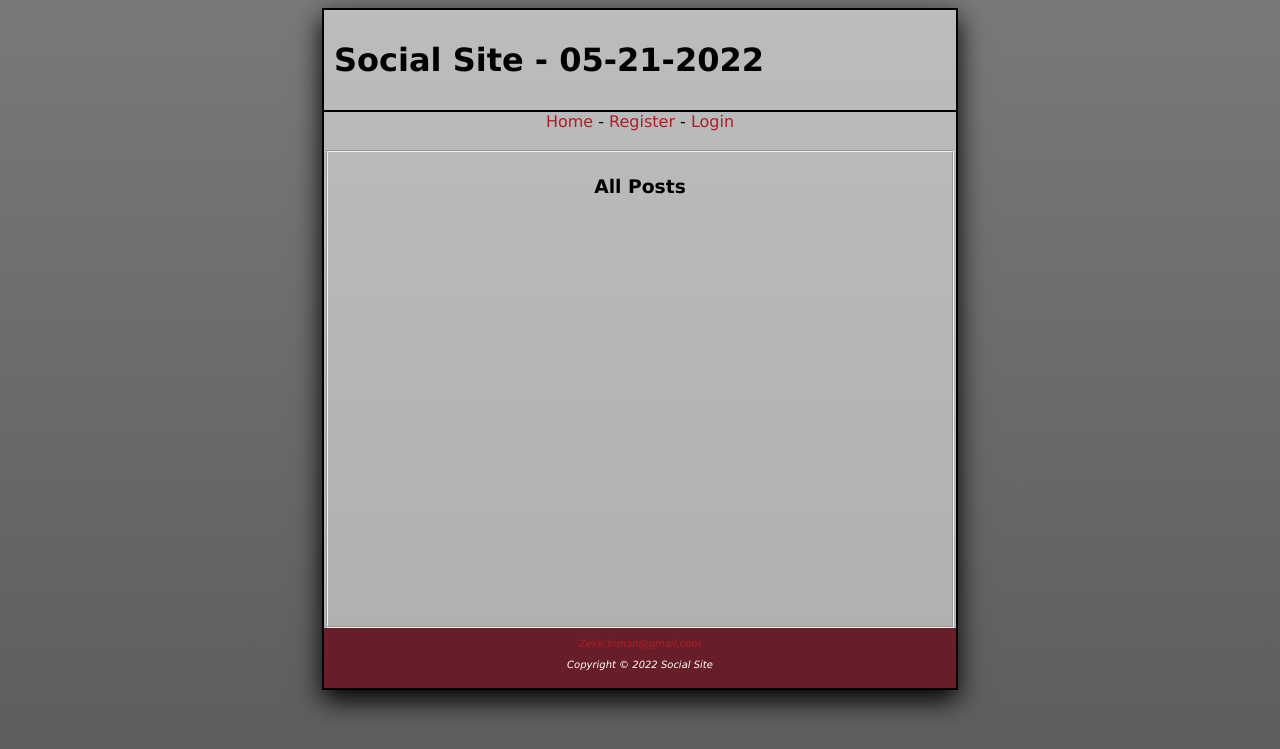
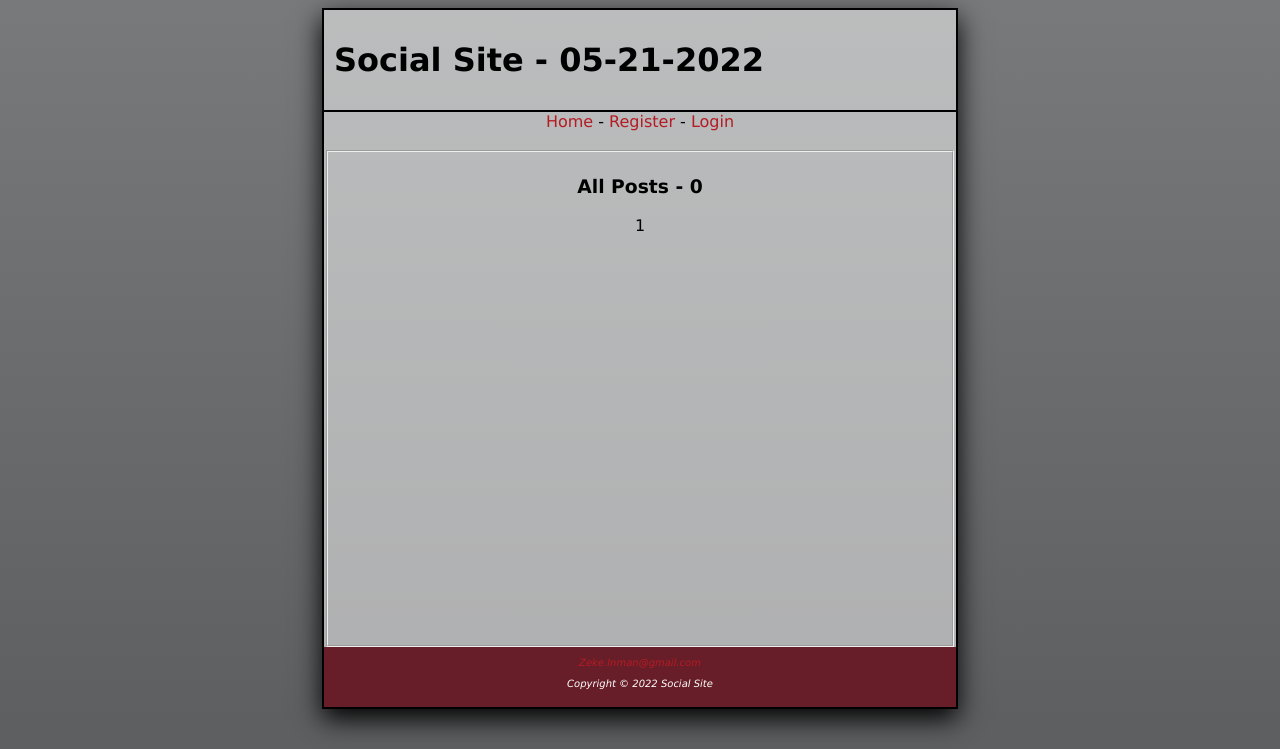
Before and after one commit to Zeke5399/SocialSite, a PHP site: page /register/ in a window 1280 px wide. Shown: the top 749 px of the page. Run offline with PHP 8.4, Linux system fonts and the light colour scheme; tables that the repository leaves empty hold one stand-in row (values such as "Sample post"); some libraries are stand-ins or nearby versions.

Commit message:
Added Post page tabs. 10 Posts per page.

```diff
--- a/db/postDB.php
+++ b/db/postDB.php
@@ -115,6 +115,25 @@
         return $row;
     }
 
+    public static function getAllPublicPostsByPage($currentPage, $itemsPerPage) {
+        $fetchStart = ($currentPage - 1) * $itemsPerPage;
+        $privacySetting = "public";
+        $db = dbh::getDB();
+        $query = ('SELECT * FROM post WHERE privacySetting = :privacySetting ORDER BY postDate desc');
+        $statement = $db->prepare($query);
+        $statement->bindValue(':privacySetting', $privacySetting);
+        try {
+            $statement->execute();
+        } catch (Exception $e) {
+            include('./errors/dbError.php');
+            exit();
+        }
+        $row = $statement->fetchAll();
+        $filteredRow = array_slice($row, $fetchStart, $itemsPerPage);
+        $statement->closeCursor();
+        return $filteredRow;
+    }
+
     public static function getPostsByAccountID($accountID) {
         $db = dbh::getDB();
         $query = ('SELECT * FROM post WHERE accountID = :accountid ORDER BY postDate desc');
@@ -149,6 +168,26 @@
         return $row;
     }
 
+    public static function getPublicPostsByAccountIDByPage($accountID, $currentPage, $itemsPerPage) {
+        $fetchStart = ($currentPage - 1) * $itemsPerPage;
+        $privacySetting = "public";
+        $db = dbh::getDB();
+        $query = ('SELECT * FROM post WHERE accountID = :accountid AND privacySetting = :privacySetting ORDER BY postDate desc');
+        $statement = $db->prepare($query);
+        $statement->bindValue(':accountid', $accountID);
+        $statement->bindValue(':privacySetting', $privacySetting);
+        try {
+            $statement->execute();
+        } catch (Exception $e) {
+            include('./errors/dbError.php');
+            exit();
+        }
+        $row = $statement->fetchAll();
+        $filteredRow = array_slice($row, $fetchStart, $itemsPerPage);
+        $statement->closeCursor();
+        return $filteredRow;
+    }
+
     public static function getPostByPostID($postID) {
         $db = dbh::getDB();
         $query = ('SELECT * FROM post WHERE postID = :postid');
@@ -178,14 +217,13 @@
             exit();
         }
         $resultCheck;
-        if($statement->rowCount() > 0) {
+        if ($statement->rowCount() > 0) {
             $resultCheck = true;
-	}
-	else {
+        } else {
             $resultCheck = false;
-	}
+        }
         $statement->closeCursor();
-	return $resultCheck;
+        return $resultCheck;
     }
 
     public static function checkPostsByAccountID($accountID) {
@@ -200,14 +238,13 @@
             exit();
         }
         $resultCheck;
-        if($statement->rowCount() > 0) {
+        if ($statement->rowCount() > 0) {
             $resultCheck = true;
-	}
-	else {
+        } else {
             $resultCheck = false;
-	}
+        }
         $statement->closeCursor();
-	return $resultCheck;
+        return $resultCheck;
     }
 
 }
--- a/index.php
+++ b/index.php
@@ -26,6 +26,24 @@
 //this will be the default display page
     case 'welcome_page':
         $posts = postDB::getAllPublicPosts();
+        $count = 0;
+        $itemsPerPage = 10;
+        $pageCount = 0;
+        $pages = 1;
+        $currentPage = filter_input(INPUT_GET, 'page');
+        if ($currentPage == null) {
+            $currentPage = 1;
+        }
+        //Determines how many pages are needed.
+        foreach ($posts as $post) {
+            $count += 1;
+            $pageCount += 1;
+            if ($pageCount >= $itemsPerPage) {
+                $pages += 1;
+                $pageCount = 0;
+            }
+        }
+        $filteredPosts = postDB::getAllPublicPostsByPage($currentPage, $itemsPerPage);
         include('./view/welcome_page.php');
         break;
 
@@ -323,6 +341,25 @@
         $account = new account($user['accountID'], $user['username'], $user['email'], $user['accountType'], $user['fname'], $user['lname'], $user['bio']);
         $posts = postDB::getPublicPostsByAccountID($user['accountID']);
 
+        $count = 0;
+        $itemsPerPage = 10;
+        $pageCount = 0;
+        $pages = 1;
+        $currentPage = filter_input(INPUT_GET, 'page');
+        if ($currentPage == null) {
+            $currentPage = 1;
+        }
+        //Determines how many pages are needed.
+        foreach ($posts as $post) {
+            $count += 1;
+            $pageCount += 1;
+            if ($pageCount >= $itemsPerPage) {
+                $pages += 1;
+                $pageCount = 0;
+            }
+        }
+        $filteredPosts = postDB::getPublicPostsByAccountIDByPage($user['accountID'], $currentPage, $itemsPerPage);
+
         include("./view/profileView.php");
         break;
 }
--- a/style.css
+++ b/style.css
@@ -112,6 +112,9 @@
     color: #77797A;
     border-bottom: 1px solid;
 }
+#currentPage {
+    color: black;
+}
 
 /* Tablet layout */
 @media only screen and (max-width: 1200px) {
--- a/view/welcome_page.php
+++ b/view/welcome_page.php
@@ -3,21 +3,39 @@
 <main>
     <br>
     <fieldset>
-        <h3>All Posts</h3>
+        <h3>All Posts<?php
+            if (isset($count)) {
+                echo " - " . $count;
+            }
+            ?></h3>
+
+        <?php
+        for ($page = 1; $page <= $pages; $page++) {
+            if ($page == $currentPage) {
+                echo "<a id='currentPage' href='./index.php?action=welcome_page&page=" . $page . "'> $page </a>";
+            } else {
+                echo "<a href='./index.php?action=welcome_page&page=" . $page . "'> $page </a>";
+            }
+        }
+        ?>
         <ul>
             <?php
-            if (isset($posts)) {
-                foreach ($posts as $post) {
+            if (isset($filteredPosts)) {
+                foreach ($filteredPosts as $post) {
                     $user = accountDB::getUserByID($post['accountID']);
                     echo "<li>";
-                    if ($post['postUpdate'] != null) { echo "(edited)<br>"; }
+                    if ($post['postUpdate'] != null) {
+                        echo "(edited)<br>";
+                    }
                     echo "<Strong>Title:</Strong> ", $post['title'], "<br>";
-                    if($post['message'] != "") { echo "<Strong>Message:</Strong> ", $post['message'], "<br>"; }
+                    if ($post['message'] != "") {
+                        echo "<Strong>Message:</Strong> ", $post['message'], "<br>";
+                    }
                     echo "<Strong>Date:</Strong> ", date("m-d-Y H:i:s", strtotime($post['postDate'])), "<br>";
-                    echo "<Strong>By:</Strong> <a href='./index.php?action=profileView&username=". $user['username'] ."'>", $user['username'], "</a><br>";
-                    if($post['imgLocation'] != "") {
-                        echo "<a href='./download.php?path=". $post['imgLocation'] ."'>Download File</a>";
-                        echo "<img class='' src='". $post['imgLocation'] ."' alt='post file.'>";
+                    echo "<Strong>By:</Strong> <a href='./index.php?action=profileView&username=" . $user['username'] . "'>", $user['username'], "</a><br>";
+                    if ($post['imgLocation'] != "") {
+                        echo "<a href='./download.php?path=" . $post['imgLocation'] . "'>Download File</a>";
+                        echo "<img class='' src='" . $post['imgLocation'] . "' alt='post file.'>";
                     }
                     echo "</li>";
                 }
```
Also changed, not shown: view/profileView.php (+41 -13 lines). Lines whose indentation alone changed are shown as unchanged.
